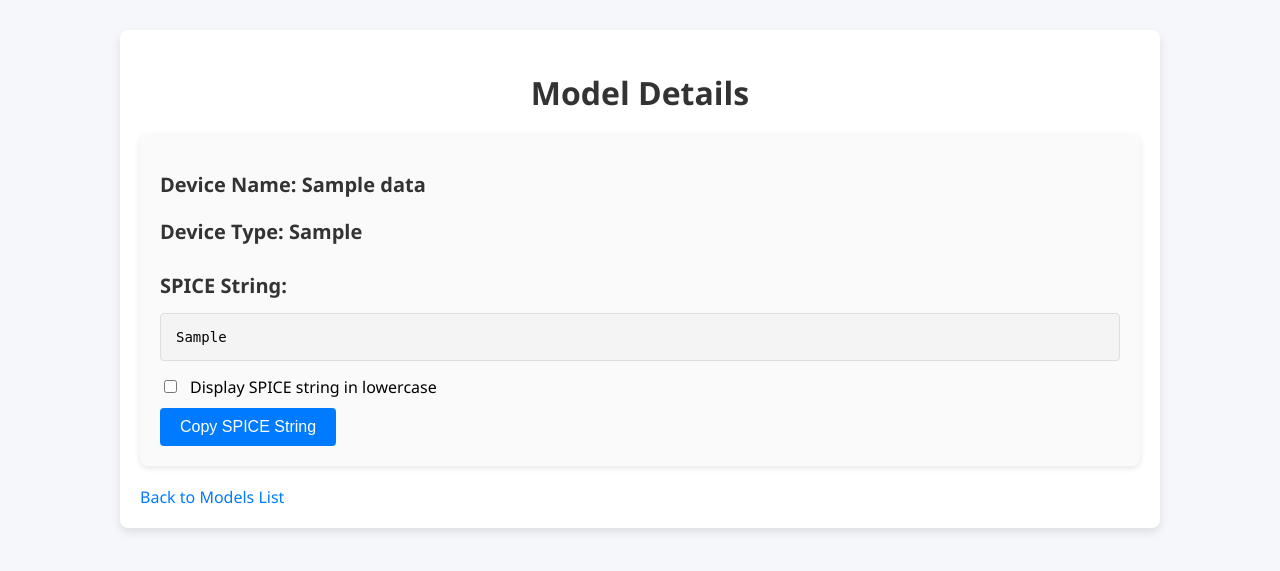
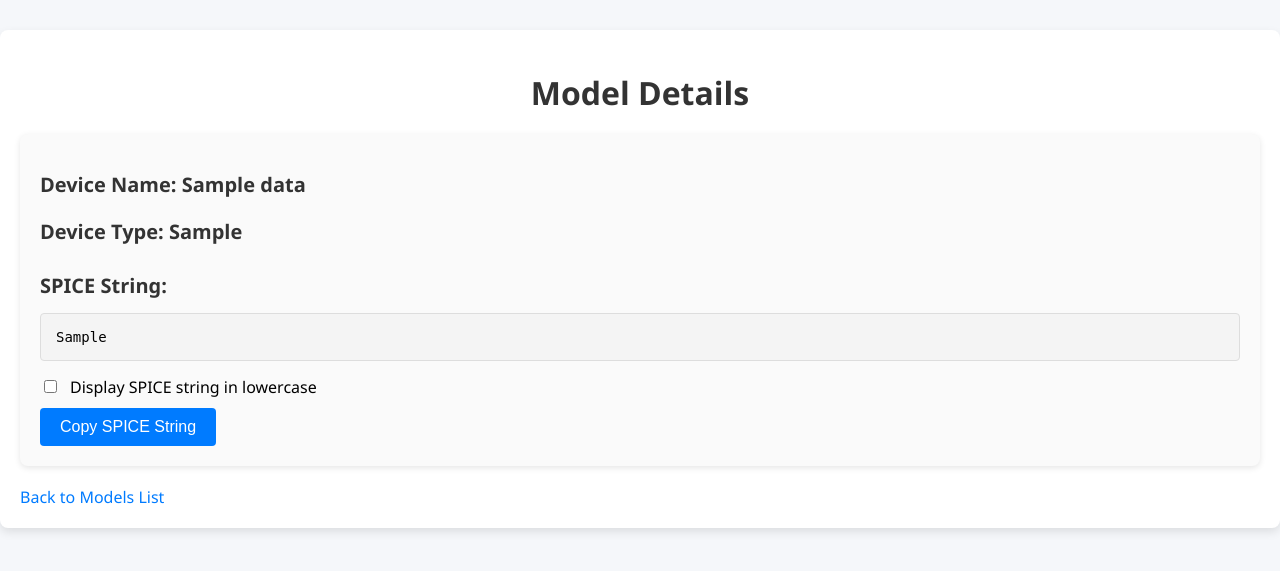
Before and after one commit to hotstaff/spice_model_manager, a Flask app: page /models/1 in a window 1280 px wide. Shown: the top 571 px of the page. Run offline with Flask 3, Linux system fonts and the light colour scheme; tables that the repository leaves empty hold one stand-in row (values such as "Sample post").

Commit message:
modified:   templates/model_detail.html

```diff
--- a/templates/model_detail.html
+++ b/templates/model_detail.html
@@ -12,7 +12,7 @@
             padding: 0;
         }
         .container {
-            max-width: 1000px;
+            max-width: 1280px;
             margin: 30px auto;
             padding: 20px;
             background-color: #ffffff;
@@ -95,8 +95,8 @@
             border-radius: 4px;
         }
         .image-container img {
-        max-width: 100%; /* 親要素の幅に応じて広がる */
-        height: auto;    /* 高さを自動調整 */
+            max-width: 100%; /* 親要素の幅に応じて広がる */
+            height: auto;    /* 高さを自動調整 */
         }
 
         /* 印刷時の設定 */
```
